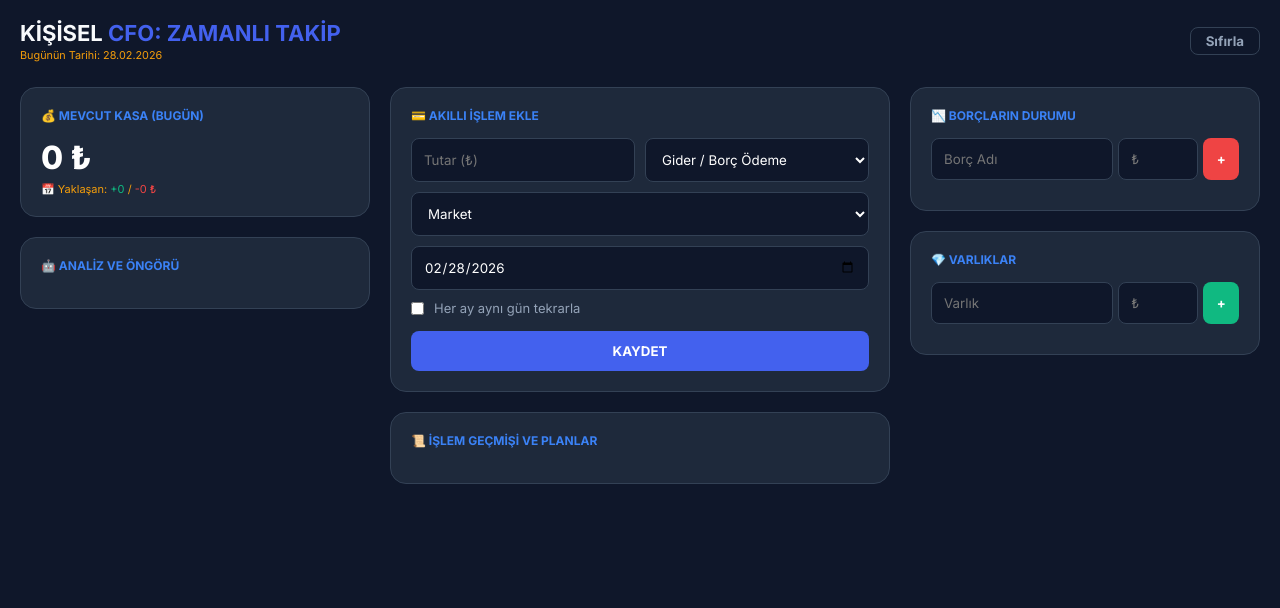
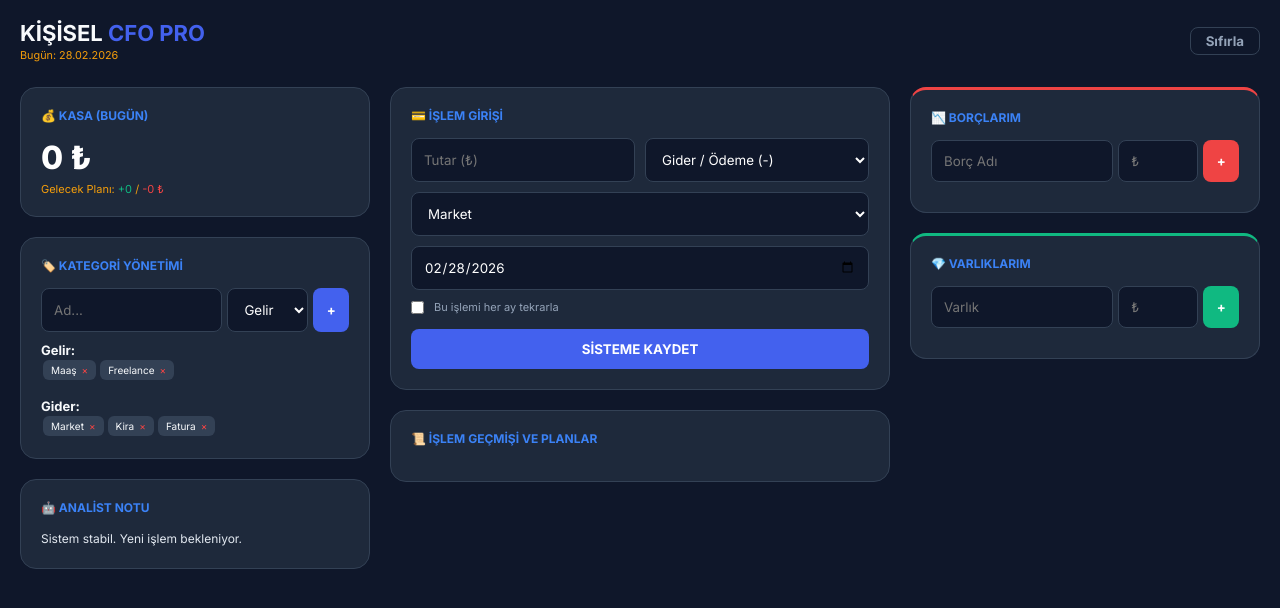
Before and after one commit to fahricaneker/ev-butce, a plain HTML site: page index.html in a window 1280 px wide. Drawn offline with nearby package versions, Linux system fonts and the light colour scheme.

Commit message:
Update title and improve UI elements in index.html

```diff
--- a/index.html
+++ b/index.html
@@ -3,7 +3,7 @@
 <head>
     <meta charset="UTF-8">
     <meta name="viewport" content="width=device-width, initial-scale=1.0">
-    <title>Fahrican EKER</title>
+    <title>Kişisel CFO PRO - Eksiksiz Sürüm</title>
     <script src="https://cdn.jsdelivr.net/npm/chart.js"></script>
     <link href="https://fonts.googleapis.com/css2?family=Inter:wght@300;400;500;600;700;800&display=swap" rel="stylesheet">
     <style>
@@ -20,13 +20,17 @@
         .card h3 { margin: 0 0 15px 0; font-size: 12px; font-weight: 700; text-transform: uppercase; color: var(--info); }
         .net-worth { font-size: 32px; font-weight: 800; color: #fff; margin-bottom: 5px; }
 
-        input, select { width: 100%; padding: 12px; background: #0f172a; border: 1px solid var(--border); border-radius: 8px; color: #fff; margin-bottom: 10px; }
-        button { width: 100%; padding: 12px; border-radius: 8px; border: none; font-weight: 700; cursor: pointer; background: var(--primary); color: white; transition: 0.2s; }
+        input, select { width: 100%; padding: 12px; background: #0f172a; border: 1px solid var(--border); border-radius: 8px; color: #fff; margin-bottom: 10px; outline: none; }
+        button { width: 100%; padding: 12px; border-radius: 8px; border: none; font-weight: 700; cursor: pointer; background: var(--primary); color: white; }
         .list-item { display: flex; justify-content: space-between; align-items: center; padding: 10px 0; border-bottom: 1px dashed var(--border); }
+
         .val-inc { color: var(--success); } .val-exp { color: var(--danger); }
-        .val-wait { color: var(--warning); opacity: 0.7; } /* Gelecek tarihli işlemler */
+        .val-wait { color: var(--warning); opacity: 0.6; font-style: italic; }
 
-        .check-group { display: flex; align-items: center; gap: 10px; margin-bottom: 15px; color: var(--text-dim); }
+        .cat-tag { background: var(--border); padding: 4px 8px; border-radius: 6px; font-size: 10px; display: inline-flex; align-items: center; gap: 5px; margin: 2px; }
+        .cat-del { cursor: pointer; color: var(--danger); }
+
+        .check-group { display: flex; align-items: center; gap: 10px; margin-bottom: 15px; font-size: 11px; color: var(--text-dim); }
         .check-group input { width: auto; margin: 0; }
 
         @media (max-width: 1100px) { .grid { grid-template-columns: 1fr; } }
@@ -37,8 +41,8 @@
 <div class="container">
     <header style="display: flex; justify-content: space-between; align-items: center; margin-bottom: 25px;">
         <div>
-            <h1 style="margin:0; font-size: 22px;">KİŞİSEL <span style="color:var(--primary)">CFO: ZAMANLI TAKİP</span></h1>
-            <small id="todayStr" style="color:var(--warning)"></small>
+            <h1 style="margin:0; font-size: 22px;">KİŞİSEL <span style="color:var(--primary)">CFO PRO</span></h1>
+            <small id="todayDisplay" style="color:var(--warning)"></small>
         </div>
         <button onclick="clearAll()" style="width:auto; background:none; color:var(--text-dim); border:1px solid var(--border); padding: 5px 15px;">Sıfırla</button>
     </header>
@@ -46,25 +50,38 @@
     <div class="grid">
         <div class="col">
             <div class="card">
-                <h3>💰 MEVCUT KASA (BUGÜN)</h3>
+                <h3>💰 KASA (BUGÜN)</h3>
                 <div class="net-worth" id="netWorthDisplay">0 ₺</div>
                 <div id="pendingInfo" style="font-size: 11px; color: var(--warning);"></div>
             </div>
 
             <div class="card">
-                <h3>🤖 ANALİZ VE ÖNGÖRÜ</h3>
-                <div id="aiReport" style="line-height: 1.5; color: #e2e8f0;">Veri bekleniyor...</div>
+                <h3>🏷️ KATEGORİ YÖNETİMİ</h3>
+                <div style="display: flex; gap: 5px; margin-bottom: 10px;">
+                    <input type="text" id="newCatName" placeholder="Ad..." style="margin:0">
+                    <select id="newCatType" style="margin:0; width: 90px;">
+                        <option value="income">Gelir</option>
+                        <option value="expense">Gider</option>
+                    </select>
+                    <button onclick="addCustomCategory()" style="width: 45px;">+</button>
+                </div>
+                <div id="catListDisplay" style="max-height: 200px; overflow-y: auto;"></div>
+            </div>
+
+            <div class="card">
+                <h3>🤖 ANALİST NOTU</h3>
+                <div id="aiReport" style="font-size: 12px; line-height: 1.5; color: #e2e8f0;">Veri bekleniyor...</div>
             </div>
         </div>
 
         <div class="col">
             <div class="card">
-                <h3>💳 AKILLI İŞLEM EKLE</h3>
+                <h3>💳 İŞLEM GİRİŞİ</h3>
                 <div style="display: grid; grid-template-columns: 1fr 1fr; gap: 10px;">
                     <input type="number" id="amount" placeholder="Tutar (₺)">
                     <select id="transType" onchange="updateCategoryDropdown()">
-                        <option value="expense">Gider / Borç Ödeme</option>
-                        <option value="income">Gelir</option>
+                        <option value="expense">Gider / Ödeme (-)</option>
+                        <option value="income">Gelir (+)</option>
                     </select>
                 </div>
                 <select id="categorySelect"></select>
@@ -72,21 +89,21 @@
 
                 <div class="check-group">
                     <input type="checkbox" id="isRecurring">
-                    <label for="isRecurring">Her ay aynı gün tekrarla</label>
+                    <label for="isRecurring">Bu işlemi her ay tekrarla</label>
                 </div>
 
-                <button onclick="addTransaction()">KAYDET</button>
+                <button onclick="addTransaction()">SİSTEME KAYDET</button>
             </div>
 
             <div class="card">
                 <h3>📜 İŞLEM GEÇMİŞİ VE PLANLAR</h3>
-                <div id="historyList" style="max-height: 500px; overflow-y: auto;"></div>
+                <div id="historyList" style="max-height: 450px; overflow-y: auto;"></div>
             </div>
         </div>
 
         <div class="col">
-            <div class="card">
-                <h3>📉 BORÇLARIN DURUMU</h3>
+            <div class="card" style="border-top: 3px solid var(--danger);">
+                <h3>📉 BORÇLARIM</h3>
                 <div style="display: flex; gap: 5px; margin-bottom:10px;">
                     <input type="text" id="debtName" placeholder="Borç Adı" style="margin:0">
                     <input type="number" id="debtAmt" placeholder="₺" style="margin:0; width: 80px;">
@@ -95,8 +112,8 @@
                 <div id="debtList"></div>
             </div>
 
-            <div class="card">
-                <h3>💎 VARLIKLAR</h3>
+            <div class="card" style="border-top: 3px solid var(--success);">
+                <h3>💎 VARLIKLARIM</h3>
                 <div style="display: flex; gap: 5px; margin-bottom:10px;">
                     <input type="text" id="invName" placeholder="Varlık" style="margin:0">
                     <input type="number" id="invVal" placeholder="₺" style="margin:0; width: 80px;">
@@ -109,17 +126,33 @@
 </div>
 
 <script>
-    let db = JSON.parse(localStorage.getItem("cfo_time_pro")) || {
+    let db = JSON.parse(localStorage.getItem("cfo_vFinal_db")) || {
         transactions: [],
         categories: {
-            income: ["Maaş", "Freelance", "Kira Geliri"],
-            expense: ["Market", "Fatura", "Kira", "Eğlence"]
+            income: ["Maaş", "Freelance"],
+            expense: ["Market", "Kira", "Fatura"]
         },
         investments: [],
         debts: []
     };
 
-    function save() { localStorage.setItem("cfo_time_pro", JSON.stringify(db)); }
+    function save() { localStorage.setItem("cfo_vFinal_db", JSON.stringify(db)); }
+
+    // KATEGORİ YÖNETİMİ
+    function addCustomCategory() {
+        const name = document.getElementById('newCatName').value.trim();
+        const type = document.getElementById('newCatType').value;
+        if(name && !db.categories[type].includes(name)) {
+            db.categories[type].push(name);
+            document.getElementById('newCatName').value = "";
+            save(); render();
+        }
+    }
+
+    function removeCategory(type, name) {
+        db.categories[type] = db.categories[type].filter(c => c !== name);
+        save(); render();
+    }
 
     function updateCategoryDropdown() {
         const type = document.getElementById('transType').value;
@@ -131,11 +164,12 @@
         select.innerHTML = html;
     }
 
+    // BORÇ VE VARLIK
     function addDebt() {
         const name = document.getElementById('debtName').value.trim();
         const amt = Number(document.getElementById('debtAmt').value);
         if(name && amt) {
-            db.debts.push({ id: Date.now(), name, remaining: amt });
+            db.debts.push({ id: Date.now(), name, initial: amt });
             save(); render();
             document.getElementById('debtName').value = ""; document.getElementById('debtAmt').value = "";
         }
@@ -147,6 +181,7 @@
         if(name && val) { db.investments.push({ id: Date.now(), name, val }); save(); render(); }
     }
 
+    // İŞLEM EKLEME
     function addTransaction() {
         const amt = Number(document.getElementById('amount').value);
         const type = document.getElementById('transType').value;
@@ -154,110 +189,90 @@
         const date = document.getElementById('date').value;
         const isRec = document.getElementById('isRecurring').checked;
 
-        if(!amt || !date) return alert("Hata!");
+        if(!amt || !date) return alert("Hata: Tutar ve tarih girin.");
 
-        db.transactions.unshift({
-            id: Date.now(),
-            amt, type, cat, date,
-            recurring: isRec,
-            status: "pending"
-        });
-
+        db.transactions.unshift({ id: Date.now(), amt, type, cat, date, recurring: isRec });
         save(); render();
         document.getElementById('amount').value = "";
         document.getElementById('isRecurring').checked = false;
     }
 
     function render() {
-        const today = new Date();
-        today.setHours(0,0,0,0);
-        document.getElementById('todayStr').textContent = "Bugünün Tarihi: " + today.toLocaleDateString('tr-TR');
+        const today = new Date(); today.setHours(0,0,0,0);
+        document.getElementById('todayDisplay').textContent = "Bugün: " + today.toLocaleDateString('tr-TR');
         updateCategoryDropdown();
 
-        let currentCash = 0;
-        let pendingInc = 0;
-        let pendingExp = 0;
-        let totalDebt = 0;
-        let totalInv = 0;
+        // Kategori Listesini Göster
+        let catHTML = "<b>Gelir:</b><br>";
+        db.categories.income.forEach(c => catHTML += `<span class="cat-tag">${c}<span class="cat-del" onclick="removeCategory('income','${c}')">×</span></span>`);
+        catHTML += "<br><br><b>Gider:</b><br>";
+        db.categories.expense.forEach(c => catHTML += `<span class="cat-tag">${c}<span class="cat-del" onclick="removeCategory('expense','${c}')">×</span></span>`);
+        document.getElementById('catListDisplay').innerHTML = catHTML;
 
-        // Varlıklar ve Borçları Hesapla (Statik)
-        db.investments.forEach(i => totalInv += i.val);
-        const dList = document.getElementById('debtList'); dList.innerHTML = "";
-        db.debts.forEach(d => {
-            totalDebt += d.remaining;
-            dList.innerHTML += `<div class="list-item"><span>${d.name}</span><span class="val-exp">${d.remaining.toLocaleString()} ₺</span></div>`;
-        });
+        let cash = 0, pInc = 0, pExp = 0;
+        let debtBalances = {};
+        db.debts.forEach(d => debtBalances[d.name] = d.initial);
 
+        // İŞLEMLERİ VE KASAYI HESAPLA
         const hList = document.getElementById('historyList'); hList.innerHTML = "";
+        db.transactions.sort((a,b) => new Date(b.date) - new Date(a.date)).forEach(t => {
+            const tDate = new Date(t.date); tDate.setHours(0,0,0,0);
+            const isFuture = tDate > today;
 
-        // İŞLEMLERİ ANALİZ ET
-        db.transactions.sort((a,b) => new Date(b.date) - new Date(a.date)).forEach(t => {
-            const tDate = new Date(t.date);
-            tDate.setHours(0,0,0,0);
-
-            const isFuture = tDate > today;
-            let displayClass = "";
-
-            if (!isFuture) {
-                // BUGÜN VEYA GEÇMİŞ: Kasaya etkile
-                if (t.type === 'income') currentCash += t.amt;
+            if(!isFuture) {
+                if(t.type === 'income') cash += t.amt;
                 else {
-                    currentCash -= t.amt;
-                    // Eğer borç ödemesiyse ve daha önce borçtan düşülmediyse (basit mantık için her render'da hesaplıyoruz)
+                    cash -= t.amt;
                     if(t.cat.startsWith("BORÇ: ")) {
-                        // Borç düşme mantığı burada her renderda sıfırdan hesaplanmalı
-                        // ya da işlem eklendiği an borç objesi güncellenmeli.
-                        // Senin senaryonda "zamanı gelince borçtan düşsün" dediğin için:
                         const dName = t.cat.replace("BORÇ: ", "");
-                        const debtObj = db.debts.find(d => d.name === dName);
-                        // Not: Bu basit örnekte borç düşmeyi karmaşıklaştırmamak için
-                        // borç objesini işlem eklendiğinde güncellemek en sağlıklısıdır.
+                        if(debtBalances[dName] !== undefined) debtBalances[dName] -= t.amt;
                     }
                 }
-                displayClass = t.type === 'income' ? 'val-inc' : 'val-exp';
             } else {
-                // GELECEK: Bekleyenlere ekle
-                if (t.type === 'income') pendingInc += t.amt;
-                else pendingExp += t.amt;
-                displayClass = 'val-wait';
+                if(t.type === 'income') pInc += t.amt; else pExp += t.amt;
             }
 
             hList.innerHTML += `
-                <div class="list-item" style="${isFuture ? 'border-left: 3px solid var(--warning); padding-left:10px;' : ''}">
-                    <div>
-                        <b>${t.cat}</b> ${t.recurring ? '🔄' : ''}<br>
-                        <small>${t.date} ${isFuture ? '(BEKLEYEN)' : ''}</small>
-                    </div>
-                    <span class="${displayClass}">${t.type === 'income' ? '+' : '-'}${t.amt.toLocaleString()} ₺</span>
+                <div class="list-item" style="${isFuture ? 'opacity:0.6; border-left:3px solid var(--warning); padding-left:8px;' : ''}">
+                    <div><b>${t.cat}</b> ${t.recurring ? '🔄' : ''}<br><small>${t.date} ${isFuture ? '(BEKLEYEN)' : ''}</small></div>
+                    <span class="${isFuture ? 'val-wait' : (t.type === 'income' ? 'val-inc' : 'val-exp')}">
+                        ${t.type === 'income' ? '+' : '-'}${t.amt.toLocaleString()} ₺
+                    </span>
                 </div>`;
         });
 
-        // Dashboard Güncelle
-        document.getElementById('netWorthDisplay').textContent = (currentCash + totalInv).toLocaleString() + " ₺";
-        document.getElementById('pendingInfo').innerHTML =
-            `📅 Yaklaşan: <span class="val-inc">+${pendingInc.toLocaleString()}</span> / <span class="val-exp">-${pendingExp.toLocaleString()} ₺</span>`;
+        // BORÇ LİSTESİNİ GÜNCELLE
+        const dList = document.getElementById('debtList'); dList.innerHTML = "";
+        let totalRemainingDebt = 0;
+        db.debts.forEach(d => {
+            const rem = debtBalances[d.name];
+            totalRemainingDebt += rem;
+            dList.innerHTML += `<div class="list-item"><span>${d.name}</span><span class="${rem <= 0 ? 'val-inc' : 'val-exp'}">${rem.toLocaleString()} ₺</span></div>`;
+        });
 
-        // AI Analizi
-        let aiMsg = "";
-        if (pendingExp > (currentCash + pendingInc)) {
-            aiMsg = "⚠️ <b>DİKKAT:</b> Gelecek ayki ödemelerin mevcut kasanı ve beklenen maaşını aşıyor! Borçlanma riski var.";
-        } else if (pendingExp > 0) {
-            aiMsg = `✅ Mart ayı için <b>${pendingExp.toLocaleString()} ₺</b> ödemen planlanmış. Maaşın yattığında kasan güvende kalacak.`;
-        }
-        document.getElementById('aiReport').innerHTML = aiMsg;
-
+        // VARLIKLAR
+        let totalInv = 0;
         const iList = document.getElementById('investmentList'); iList.innerHTML = "";
         db.investments.forEach(i => {
+            totalInv += i.val;
             iList.innerHTML += `<div class="list-item"><span>${i.name}</span><span class="val-inc">${i.val.toLocaleString()} ₺</span></div>`;
         });
+
+        // DASHBOARD
+        document.getElementById('netWorthDisplay').textContent = (cash + totalInv).toLocaleString() + " ₺";
+        document.getElementById('pendingInfo').innerHTML = `Gelecek Planı: <span class="val-inc">+${pInc.toLocaleString()}</span> / <span class="val-exp">-${pExp.toLocaleString()} ₺</span>`;
+
+        // AI
+        let aiMsg = "";
+        if (pExp > (cash + pInc)) aiMsg = "⚠️ <b>KRİTİK:</b> Gelecek ödemelerin eldeki nakdini aşıyor! Harcama planını revize et.";
+        else if (pExp > 0) aiMsg = `✅ Mart ayı için <b>${pExp.toLocaleString()} ₺</b> ödemen planlanmış. Kasan şu an güvende.`;
+        else aiMsg = "Sistem stabil. Yeni işlem bekleniyor.";
+        document.getElementById('aiReport').innerHTML = aiMsg;
     }
 
-    function clearAll() { if(confirm("Tüm veriler silinsin mi?")) { localStorage.clear(); location.reload(); } }
+    function clearAll() { if(confirm("Her şey silinsin mi?")) { localStorage.clear(); location.reload(); } }
     document.getElementById('date').valueAsDate = new Date();
     render();
-
-    // Her gün değiştiğinde kontrol etmesi için basit bir interval (opsiyonel)
-    setInterval(render, 3600000);
 </script>
 </body>
 </html>
```
